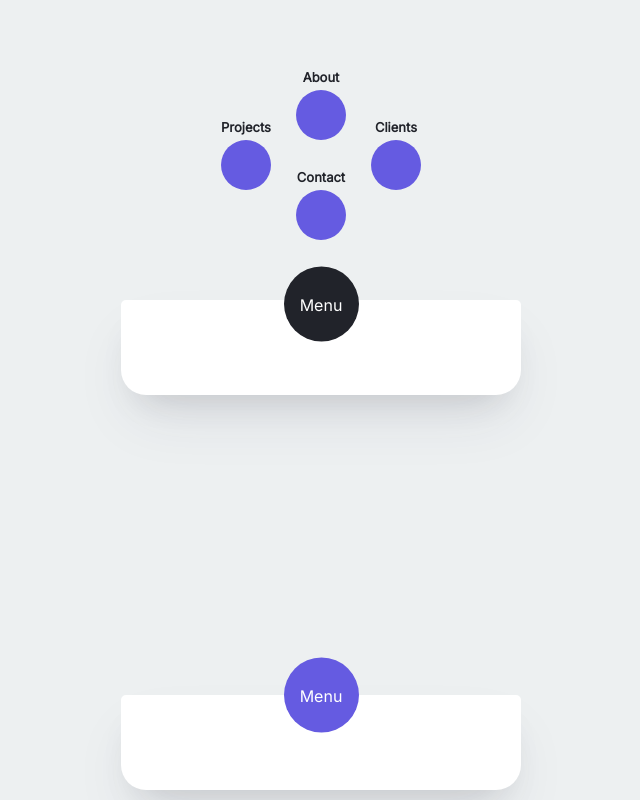
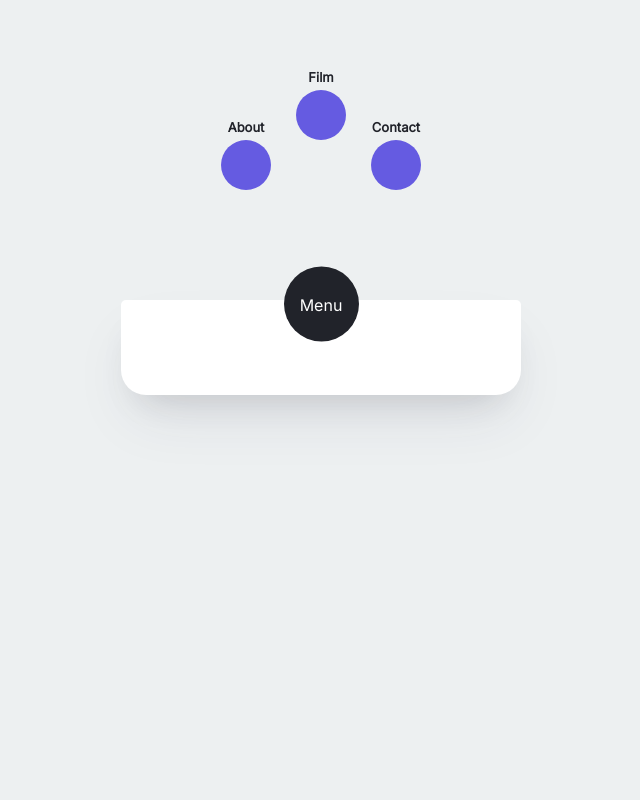
Before and after one commit to melanilrssc/melanilrssc.github.io, a plain HTML site: page index.html in a window 1280 px wide. Both pictures are taken after a click on the label "Menu". Shown: the whole page, without its empty margins (319-959 px from the left). Drawn offline with Linux system fonts and the light colour scheme.

Commit message:
Add files via upload

```diff
--- a/index.html
+++ b/index.html
@@ -3,62 +3,25 @@
   <label for="menu">Menu</label>
   <ul class="menu">
     <li>
-      <a href="">
-        <span>About</span>
+      <a href="film.html">
+        <span>Film</span>
         <i class="fas fa-address-card" aria-hidden="true"></i>
       </a>
     </li>
     <li>
-      <a href="#0">
-        <span>Projects</span>
+      <a href="projek.html">
+        <span>About</span>
         <i class="fas fa-tasks" aria-hidden="true"></i>
       </a>
     </li>
     <li>
       <a href="#0">
-        <span>Clients</span>
+        <span>Contact</span>
         <i class="fas fa-users" aria-hidden="true"></i>
       </a>
     </li>
-    <li>
-      <a href="#0">
-        <span>Contact</span>
-        <i class="fas fa-envelope-open-text" aria-hidden="true"></i>
-      </a>
-    </li>
+
   </ul>
 </nav
-  </a>
-</footer><nav class="nav">
-  <input id="menu" type="checkbox">
-  <label for="menu">Menu</label>
-  <ul class="menu">
-    <li>
-      <a href="#0">
-        <span>About</span>
-        <i class="fas fa-address-card" aria-hidden="true"></i>
-      </a>
-    </li>
-    <li>
-      <a href="#0">
-        <span>Projects</span>
-        <i class="fas fa-tasks" aria-hidden="true"></i>
-      </a>
-    </li>
-    <li>
-      <a href="#0">
-        <span>Clients</span>
-        <i class="fas fa-users" aria-hidden="true"></i>
-      </a>
-    </li>
-    <li>
-      <a href="#0">
-        <span>Contact</span>
-        <i class="fas fa-envelope-open-text" aria-hidden="true"></i>
-      </a>
-    </li>
-  </ul>
-</nav>
-
-
+  ></a>
 </footer>
```
